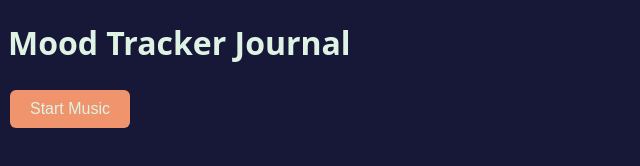
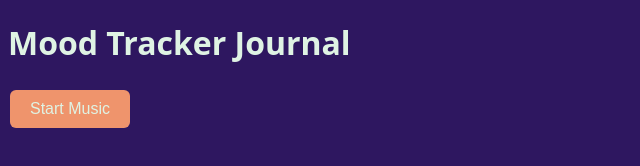
Before and after one commit to madnguyen070109-alt/CS-Girls-Hackathon-Mood-Tracker, a plain HTML site: page index.html in a window 1280 px wide. Shown: the whole page, without its empty margins (0-640 px from the left). Drawn offline with Linux system fonts and the light colour scheme.

Commit message:
color changes

```diff
--- a/style.css
+++ b/style.css
@@ -1,6 +1,5 @@
 :root {
-  --header-color: #2e1760;
-  --background-color: #171738;
+  --background-color: #2e1760;
   --text-color: #dff3e4;
   --button-color: #ef946c;
   --extra-color: #3423a6;
```
